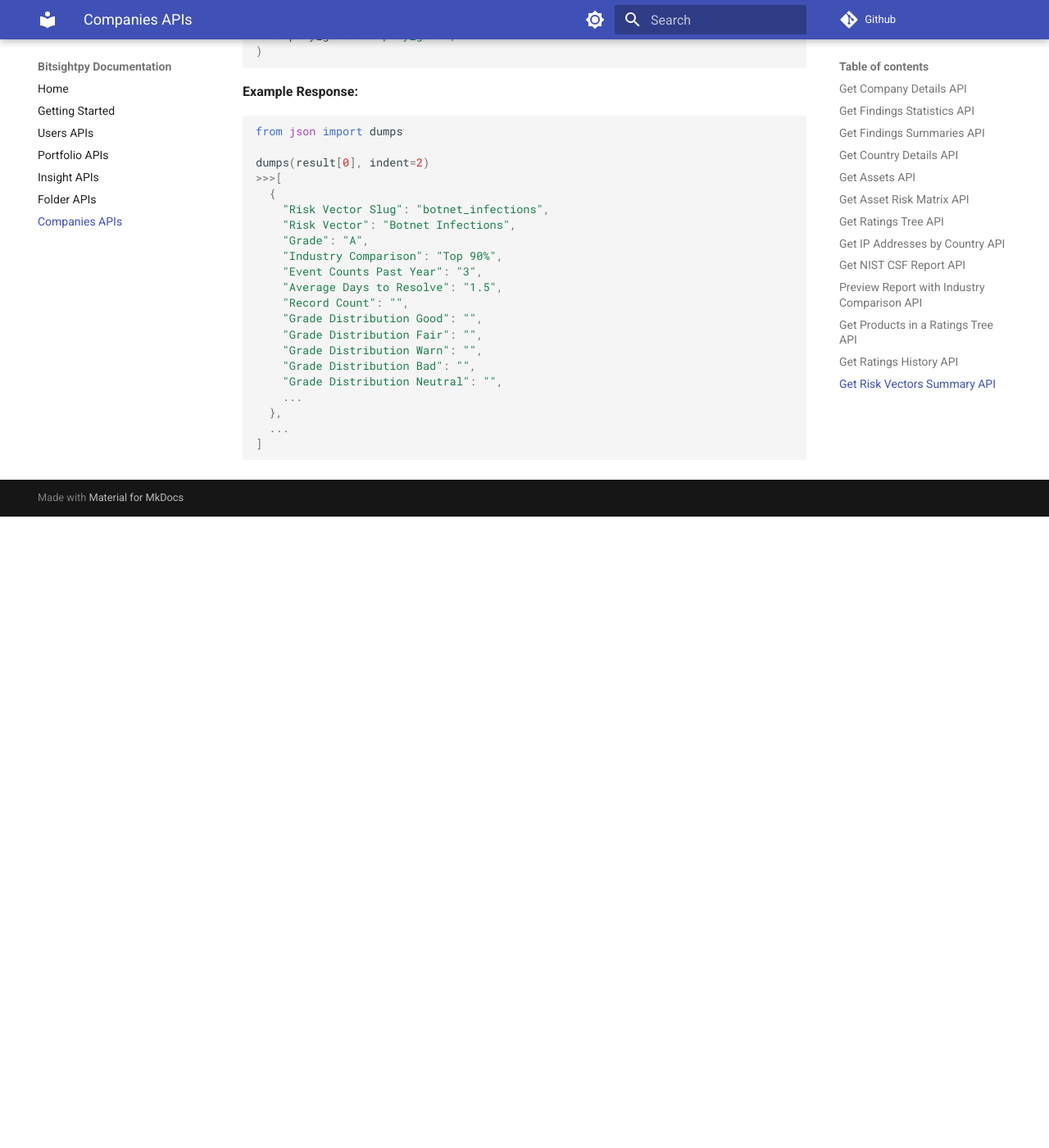
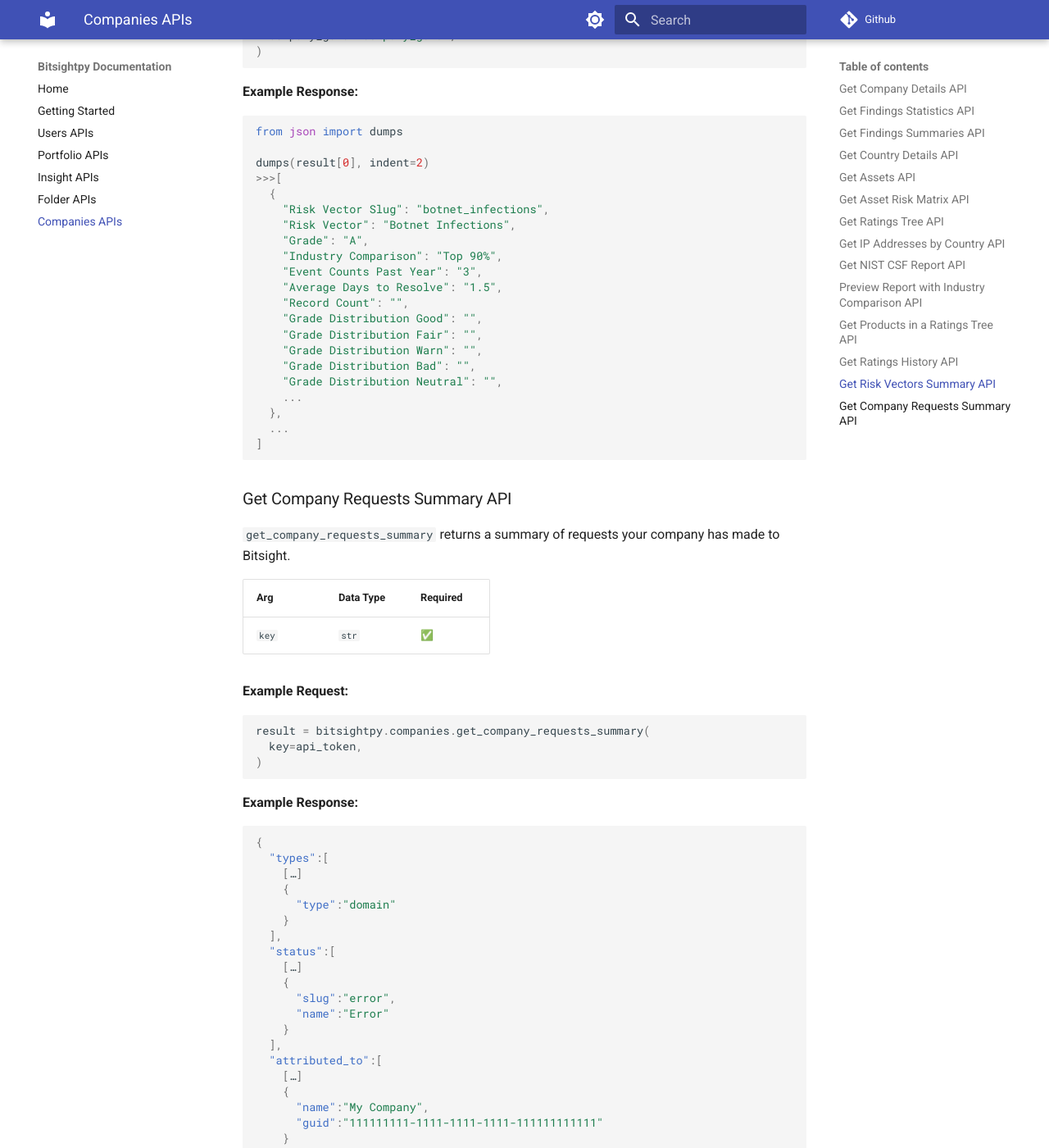
Before and after one commit to 0x41424142/bitsightpy, an MkDocs documentation site: the page built from docs/companies.md, in a window 1280 px wide and 1400 px high, scrolled down 17761 px. Shown: the whole window at 82% size. Built offline with MkDocs 1.6.1 and Material for MkDocs 9.7.7, drawn with Linux system fonts in a browser that asks for light colours; comment, search, counter and statistics services are not loaded; before the commit the page ends 18391 px from its top, so only the background shows below that; some of the changed text lies outside the part shown.

Commit message:
Added companies.get_company_requests_summary

````diff
--- a/docs/companies.md
+++ b/docs/companies.md
@@ -796,3 +796,61 @@
   ...
 ]
 ```
+
+### Get Company Requests Summary API
+
+```get_company_requests_summary``` returns a summary of requests your company has made to Bitsight.
+
+| Arg | Data Type | Required |
+| -- | -- | -- |
+| ```key``` | ```str``` | ✅ |
+
+
+**Example Request:**
+
+```py
+result = bitsightpy.companies.get_company_requests_summary(
+  key=api_token,
+)
+```
+
+**Example Response:**
+
+```json
+{
+  "types":[
+    […]
+    {
+      "type":"domain"
+    }
+  ],
+  "status":[
+    […]
+    {
+      "slug":"error",
+      "name":"Error"
+    }
+  ],
+  "attributed_to":[
+    […]
+    {
+      "name":"My Company",
+      "guid":"111111111-1111-1111-1111-111111111111"
+    }
+  ],
+  "requested_by":[
+    […]
+    {
+      "name":"Lamar Jackson",
+      "guid":"88888888-0808-0808-0808-888888888888"
+    }
+  ],
+  "reasons":[
+    […]
+    {
+      "slug":"pub",
+      "name":"Publicly visible systems"
+    }
+  ]
+}
+```
````
Also changed, not shown: 3 other files.
